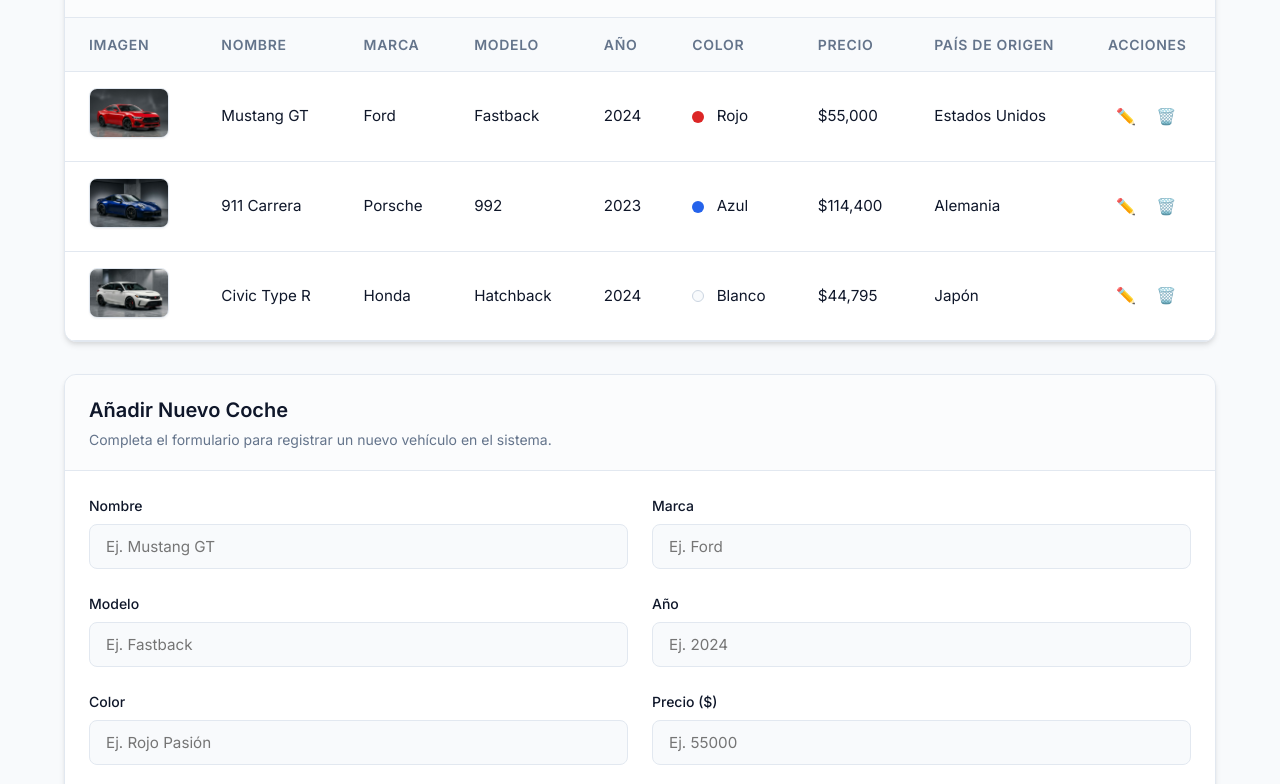
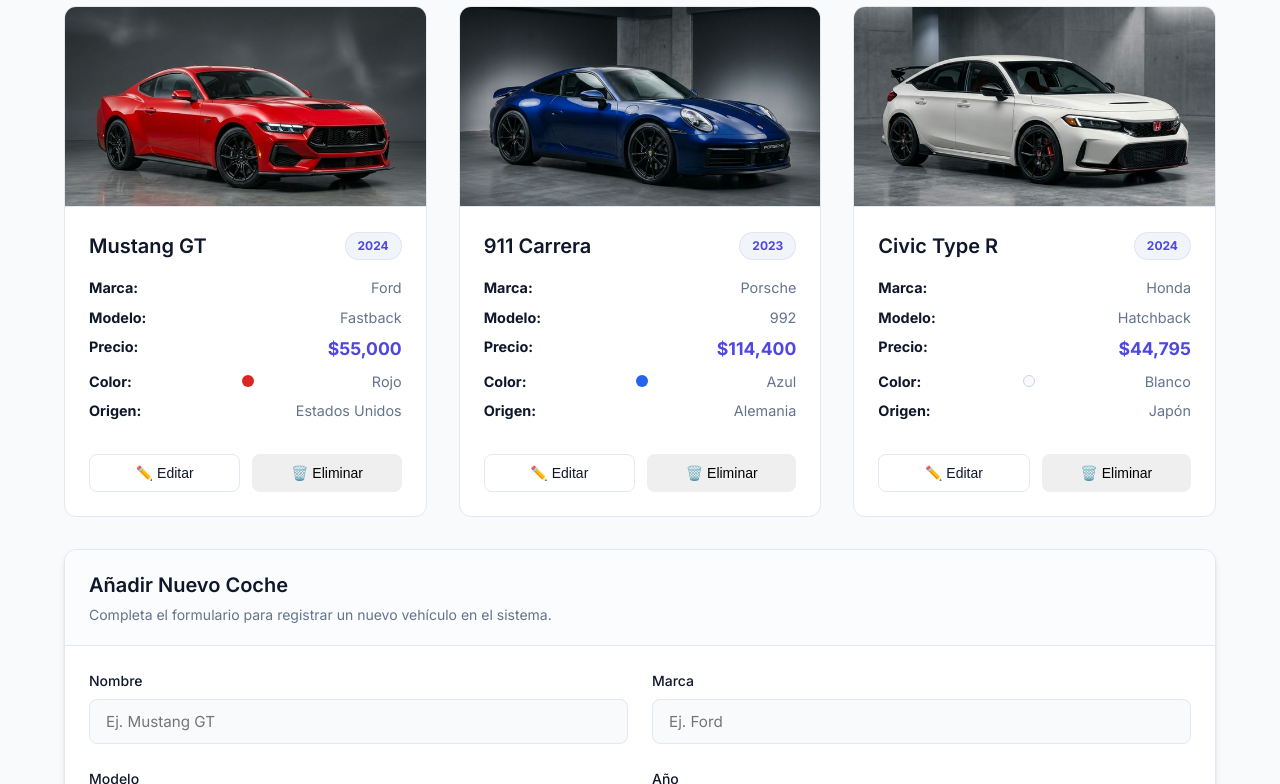
Before and after one commit to pablomolero2007-ops/tarea-de-aplicacion-web-, a plain HTML site: page index.html in a window 1280 px wide. Shown: the part 254-1038 px from the top of the page. Drawn offline with Linux system fonts and the light colour scheme.

Commit message:
prueba4.1

```diff
--- a/index.html
+++ b/index.html
@@ -26,74 +26,91 @@
             <p>Visualiza y añade nuevos coches al catálogo.</p>
         </header>
 
-        <!-- Section: Listado de Coches -->
-        <section id="listado" class="card">
-            <div class="card-header">
+        <section id="listado" class="list-section">
+            <div class="section-header">
                 <h3>Coches Registrados</h3>
             </div>
-            <div class="table-responsive">
-                <table class="data-table">
-                    <thead>
-                        <tr>
-                            <th>Imagen</th>
-                            <th>Nombre</th>
-                            <th>Marca</th>
-                            <th>Modelo</th>
-                            <th>Año</th>
-                            <th>Color</th>
-                            <th>Precio</th>
-                            <th>País de Origen</th>
-                            <th>Acciones</th>
-                        </tr>
-                    </thead>
-                    <tbody>
-                        <!-- Ejemplo 1 -->
-                        <tr>
-                            <td><img src="img/ford_mustang.png" alt="Mustang GT" class="car-thumb"></td>
-                            <td>Mustang GT</td>
-                            <td>Ford</td>
-                            <td>Fastback</td>
-                            <td>2024</td>
-                            <td><span class="color-badge" style="background-color: #dc2626;"></span> Rojo</td>
-                            <td>$55,000</td>
-                            <td>Estados Unidos</td>
-                            <td>
-                                <button class="btn btn-icon" title="Editar">✏️</button>
-                                <button class="btn btn-icon btn-danger" title="Eliminar">🗑️</button>
-                            </td>
-                        </tr>
-                        <!-- Ejemplo 2 -->
-                        <tr>
-                            <td><img src="img/porsche_911.png" alt="911 Carrera" class="car-thumb"></td>
-                            <td>911 Carrera</td>
-                            <td>Porsche</td>
-                            <td>992</td>
-                            <td>2023</td>
-                            <td><span class="color-badge" style="background-color: #2563eb;"></span> Azul</td>
-                            <td>$114,400</td>
-                            <td>Alemania</td>
-                            <td>
-                                <button class="btn btn-icon" title="Editar">✏️</button>
-                                <button class="btn btn-icon btn-danger" title="Eliminar">🗑️</button>
-                            </td>
-                        </tr>
-                        <!-- Ejemplo 3 -->
-                        <tr>
-                            <td><img src="img/honda_civic.png" alt="Civic Type R" class="car-thumb"></td>
-                            <td>Civic Type R</td>
-                            <td>Honda</td>
-                            <td>Hatchback</td>
-                            <td>2024</td>
-                            <td><span class="color-badge" style="background-color: #f8fafc; border: 1px solid #cbd5e1;"></span> Blanco</td>
-                            <td>$44,795</td>
-                            <td>Japón</td>
-                            <td>
-                                <button class="btn btn-icon" title="Editar">✏️</button>
-                                <button class="btn btn-icon btn-danger" title="Eliminar">🗑️</button>
-                            </td>
-                        </tr>
-                    </tbody>
-                </table>
+            <div class="car-grid">
+                <!-- Coche 1 -->
+                <article class="car-card">
+                    <div class="car-card-img">
+                        <img src="img/ford_mustang.png" alt="Mustang GT">
+                    </div>
+                    <div class="car-card-content">
+                        <div class="car-card-header">
+                            <h4>Mustang GT</h4>
+                            <span class="car-tag">2024</span>
+                        </div>
+                        <div class="car-info">
+                            <p><strong>Marca:</strong> Ford</p>
+                            <p><strong>Modelo:</strong> Fastback</p>
+                            <p><strong>Precio:</strong> <span class="price">$55,000</span></p>
+                            <div class="color-info">
+                                <strong>Color:</strong>
+                                <span class="color-badge" style="background-color: #dc2626;"></span> Rojo
+                            </div>
+                            <p><strong>Origen:</strong> Estados Unidos</p>
+                        </div>
+                        <div class="car-card-actions">
+                            <button class="btn btn-secondary btn-sm" title="Editar">✏️ Editar</button>
+                            <button class="btn btn-danger btn-sm" title="Eliminar">🗑️ Eliminar</button>
+                        </div>
+                    </div>
+                </article>
+
+                <!-- Coche 2 -->
+                <article class="car-card">
+                    <div class="car-card-img">
+                        <img src="img/porsche_911.png" alt="911 Carrera">
+                    </div>
+                    <div class="car-card-content">
+                        <div class="car-card-header">
+                            <h4>911 Carrera</h4>
+                            <span class="car-tag">2023</span>
+                        </div>
+                        <div class="car-info">
+                            <p><strong>Marca:</strong> Porsche</p>
+                            <p><strong>Modelo:</strong> 992</p>
+                            <p><strong>Precio:</strong> <span class="price">$114,400</span></p>
+                            <div class="color-info">
+                                <strong>Color:</strong>
+                                <span class="color-badge" style="background-color: #2563eb;"></span> Azul
+                            </div>
+                            <p><strong>Origen:</strong> Alemania</p>
+                        </div>
+                        <div class="car-card-actions">
+                            <button class="btn btn-secondary btn-sm" title="Editar">✏️ Editar</button>
+                            <button class="btn btn-danger btn-sm" title="Eliminar">🗑️ Eliminar</button>
+                        </div>
+                    </div>
+                </article>
+
+                <!-- Coche 3 -->
+                <article class="car-card">
+                    <div class="car-card-img">
+                        <img src="img/honda_civic.png" alt="Civic Type R">
+                    </div>
+                    <div class="car-card-content">
+                        <div class="car-card-header">
+                            <h4>Civic Type R</h4>
+                            <span class="car-tag">2024</span>
+                        </div>
+                        <div class="car-info">
+                            <p><strong>Marca:</strong> Honda</p>
+                            <p><strong>Modelo:</strong> Hatchback</p>
+                            <p><strong>Precio:</strong> <span class="price">$44,795</span></p>
+                            <div class="color-info">
+                                <strong>Color:</strong>
+                                <span class="color-badge" style="background-color: #f8fafc; border: 1px solid #cbd5e1;"></span> Blanco
+                            </div>
+                            <p><strong>Origen:</strong> Japón</p>
+                        </div>
+                        <div class="car-card-actions">
+                            <button class="btn btn-secondary btn-sm" title="Editar">✏️ Editar</button>
+                            <button class="btn btn-danger btn-sm" title="Eliminar">🗑️ Eliminar</button>
+                        </div>
+                    </div>
+                </article>
             </div>
         </section>
 
--- a/styles.css
+++ b/styles.css
@@ -153,36 +153,138 @@ h1, h2, h3 {
 }
 
 /* Table */
-.table-responsive {
-    overflow-x: auto;
+.car-grid {
+    display: grid;
+    grid-template-columns: repeat(auto-fill, minmax(300px, 1fr));
+    gap: 2rem;
+    margin-top: 1.5rem;
 }
 
-.data-table {
-    width: 100%;
-    border-collapse: collapse;
-    text-align: left;
+.car-card {
+    background: var(--card-bg);
+    border-radius: var(--radius-lg);
+    border: 1px solid var(--border-color);
+    overflow: hidden;
+    transition: var(--transition);
+    display: flex;
+    flex-direction: column;
 }
 
-.data-table th, .data-table td {
-    padding: 1rem 1.5rem;
+.car-card:hover {
+    transform: translateY(-5px);
+    box-shadow: var(--shadow-lg);
+}
+
+.car-card-img {
+    width: 100%;
+    height: 200px;
+    overflow: hidden;
     border-bottom: 1px solid var(--border-color);
 }
 
-.data-table th {
-    background-color: #f8fafc;
-    font-weight: 600;
-    font-size: 0.875rem;
-    color: var(--text-muted);
-    text-transform: uppercase;
-    letter-spacing: 0.05em;
+.car-card-img img {
+    width: 100%;
+    height: 100%;
+    object-fit: cover;
+    transition: var(--transition);
 }
 
-.data-table tbody tr:hover {
-    background-color: var(--secondary-hover);
+.car-card:hover .car-card-img img {
+    transform: scale(1.05);
 }
 
-.data-table td {
-    font-size: 0.95rem;
+.car-card-content {
+    padding: 1.5rem;
+    flex-grow: 1;
+    display: flex;
+    flex-direction: column;
+}
+
+.car-card-header {
+    display: flex;
+    justify-content: space-between;
+    align-items: center;
+    margin-bottom: 1rem;
+}
+
+.car-card-header h4 {
+    font-size: 1.25rem;
+    color: var(--text-main);
+    font-weight: 600;
+}
+
+.car-tag {
+    background: var(--secondary-hover);
+    color: var(--primary-color);
+    font-size: 0.75rem;
+    font-weight: 700;
+    padding: 0.25rem 0.75rem;
+    border-radius: 20px;
+    border: 1px solid rgba(79, 70, 229, 0.1);
+}
+
+.car-info {
+    margin-bottom: 1.5rem;
+    font-size: 0.9rem;
+    color: var(--text-muted);
+}
+
+.car-info p {
+    margin-bottom: 0.5rem;
+    display: flex;
+    justify-content: space-between;
+}
+
+.car-info strong {
+    color: var(--text-main);
+}
+
+.price {
+    font-weight: 700;
+    color: var(--primary-color);
+    font-size: 1.1rem;
+}
+
+.color-info {
+    display: flex;
+    justify-content: space-between;
+    align-items: center;
+    margin-bottom: 0.5rem;
+}
+
+.car-card-actions {
+    margin-top: auto;
+    display: flex;
+    gap: 0.75rem;
+}
+
+.btn-sm {
+    padding: 0.5rem 0.75rem;
+    font-size: 0.8rem;
+    flex: 1;
+}
+
+/* Section Header */
+.section-header {
+    margin-bottom: 1.5rem;
+}
+
+.section-header h3 {
+    font-size: 1.5rem;
+    color: var(--text-main);
+    position: relative;
+    display: inline-block;
+}
+
+.section-header h3::after {
+    content: '';
+    position: absolute;
+    bottom: -5px;
+    left: 0;
+    width: 40px;
+    height: 3px;
+    background: var(--primary-color);
+    border-radius: 2px;
 }
 
 .color-badge {
@@ -192,23 +294,6 @@ h1, h2, h3 {
     border-radius: 50%;
     margin-right: 0.5rem;
     vertical-align: middle;
-}
-
-.car-thumb {
-    width: 80px;
-    height: 50px;
-    object-fit: cover;
-    border-radius: var(--radius-md);
-    border: 1px solid var(--border-color);
-    box-shadow: var(--shadow-sm);
-    transition: var(--transition);
-}
-
-.car-thumb:hover {
-    transform: scale(1.5);
-    box-shadow: var(--shadow-md);
-    z-index: 10;
-    position: relative;
 }
 
 /* Form Styles */
```
Also changed, not shown: 1 other file.
